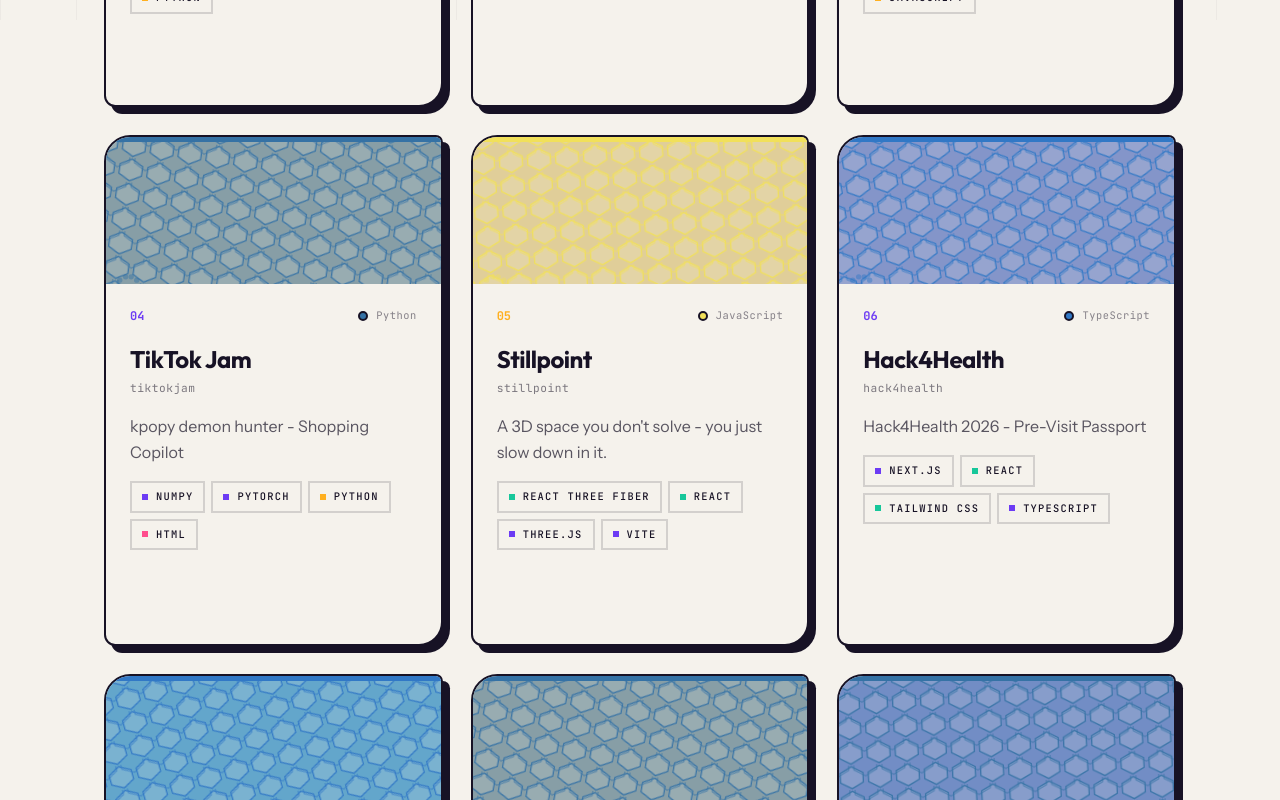
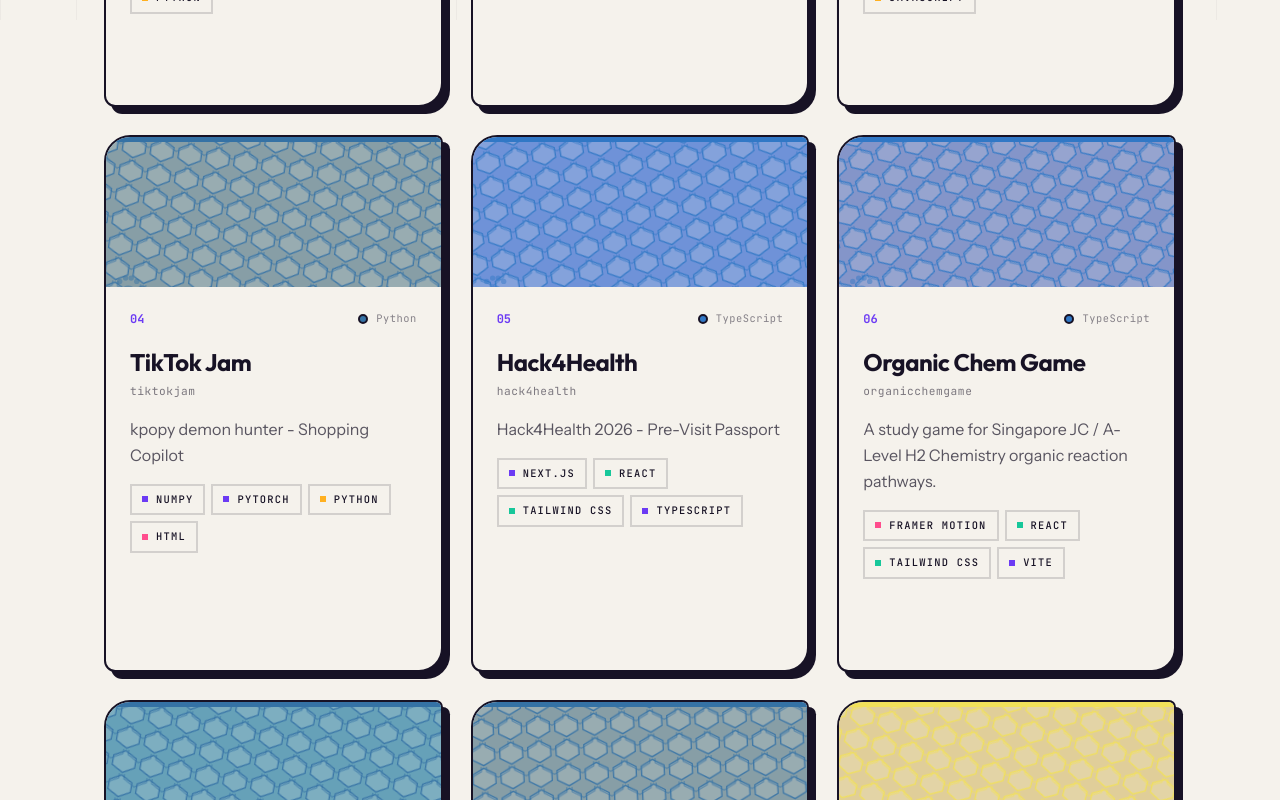
Before and after one commit to yinasaurus/yinasaurus.github.io, a React (Vite) app: page /projects in a window 1280 px wide. Shown: the part 780-1580 px from the top of the page. Built offline with nearby package versions, Linux system fonts and the light colour scheme.

Commit message:
updating project list

```diff
--- a/src/data/github-projects.json
+++ b/src/data/github-projects.json
@@ -1,5 +1,5 @@
 {
-  "fetchedAt": "2026-09-10T11:18:00.767Z",
+  "fetchedAt": "2026-09-10T11:25:16.316Z",
   "projects": [
     {
       "id": "naisc",
@@ -122,41 +122,6 @@
         "src": ""
       },
       "image": "/projects/tiktokjam.png"
-    },
-    {
-      "id": "stillpoint",
-      "name": "stillpoint",
-      "title": "Stillpoint",
-      "blurb": "A 3D space you don't solve - you just slow down in it.",
-      "details": "A 3D space you don't solve - you just slow down in it.",
-      "tech": [
-        "React Three Fiber",
-        "React",
-        "Three.js",
-        "Vite",
-        "JavaScript",
-        "CSS"
-      ],
-      "languages": [
-        "JavaScript",
-        "CSS"
-      ],
-      "frameworks": [
-        "React Three Fiber",
-        "React",
-        "Three.js",
-        "Vite"
-      ],
-      "language": "JavaScript",
-      "accent": "solar",
-      "repo": "https://github.com/yinasaurus/stillpoint",
-      "live": "https://stillpoint-nine-green.vercel.app",
-      "updatedAt": "2026-08-21T10:39:31Z",
-      "media": {
-        "type": "none",
-        "src": ""
-      },
-      "image": "/projects/stillpoint.png"
     },
     {
       "id": "hack4health",
--- a/src/data/project-config.js
+++ b/src/data/project-config.js
@@ -19,6 +19,7 @@
   'mobile',
   'e-waste',
   'wad-grp-proj',
+  'stillpoint',
 ]
 
 export const MEDIA_OVERRIDES = {}
```
Also changed, not shown: 7 other files (tests, documents, lock files or other folders).
